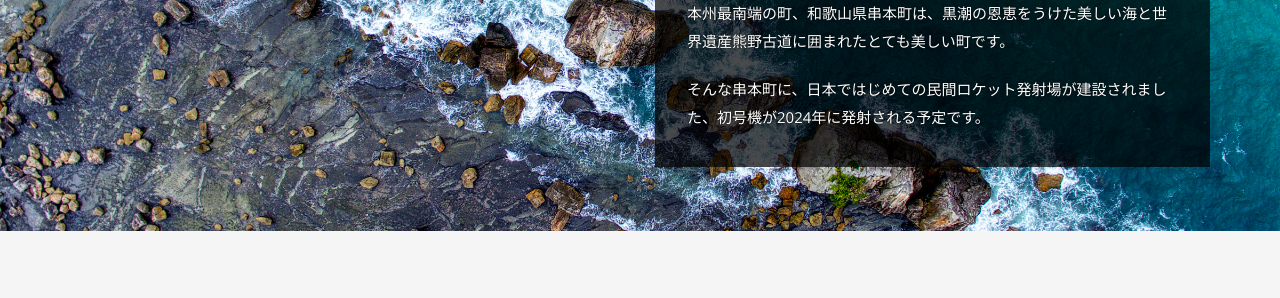
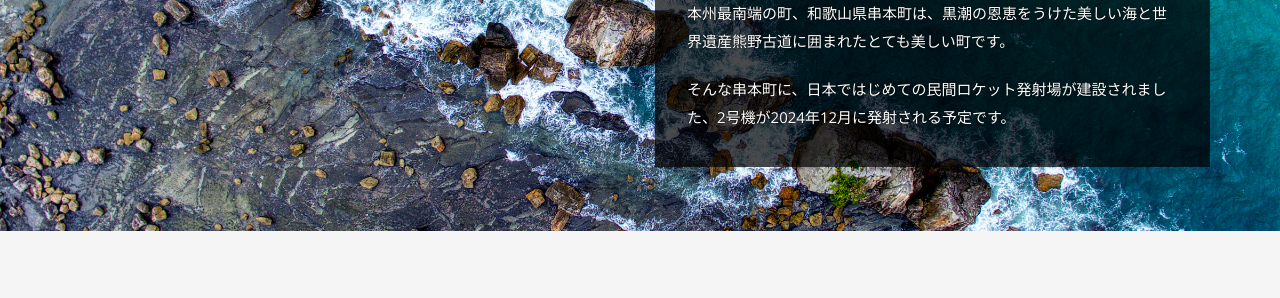
Before and after one commit to space-apps-kushimoto/space-apps-kushimoto.github.io, a Jekyll site: the page built from index.html, in a window 1280 px wide and 900 px high, scrolled down 1759 px. Shown: the part 181-479 px from the top of the window. Built offline with Jekyll 4.4.1, drawn with Linux system fonts in a browser that asks for light colours; nearby versions of some CDN libraries; some web fonts are replaced; a script that is not in the unit is left out.

Commit message:
Update index.html

```diff
--- a/index.html
+++ b/index.html
@@ -46,7 +46,7 @@ permalink: /
       <div class="content">
           <h2>串本について</h2>
           <p>本州最南端の町、和歌山県串本町は、黒潮の恩恵をうけた美しい海と世界遺産熊野古道に囲まれたとても美しい町です。</p>
-          <p>そんな串本町に、日本ではじめての民間ロケット発射場が建設されました、初号機が2024年に発射される予定です。</p>
+          <p>そんな串本町に、日本ではじめての民間ロケット発射場が建設されました、2号機が2024年12月に発射される予定です。</p>
           <!-- <p style="text-align: right;"><a href="#" class="btn btn-view-works">さらに詳しく</a></p> -->
       </div>
     </div>
```
